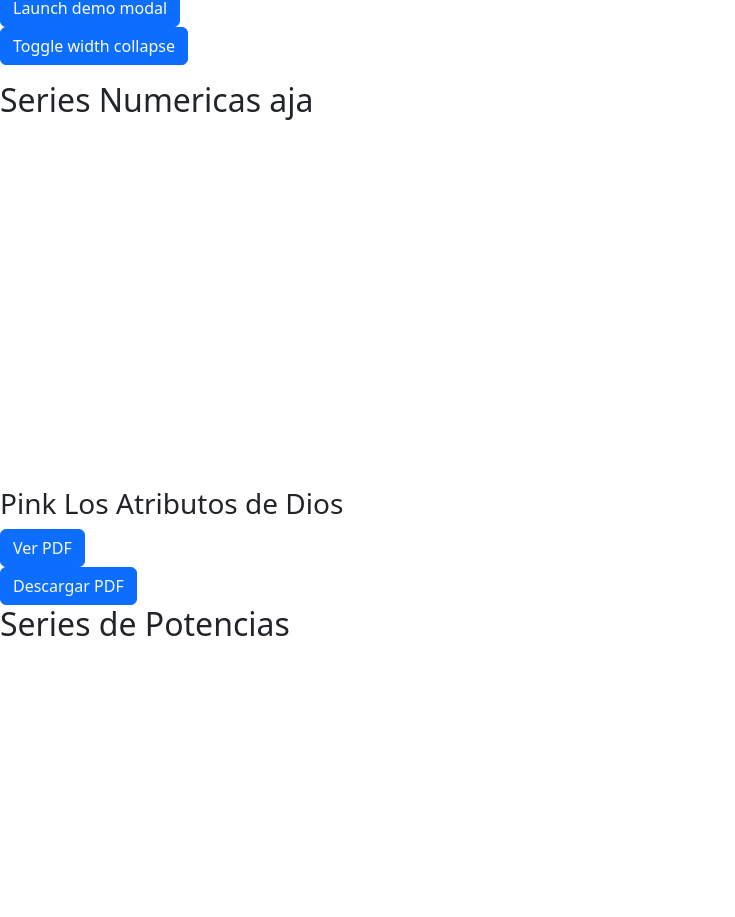
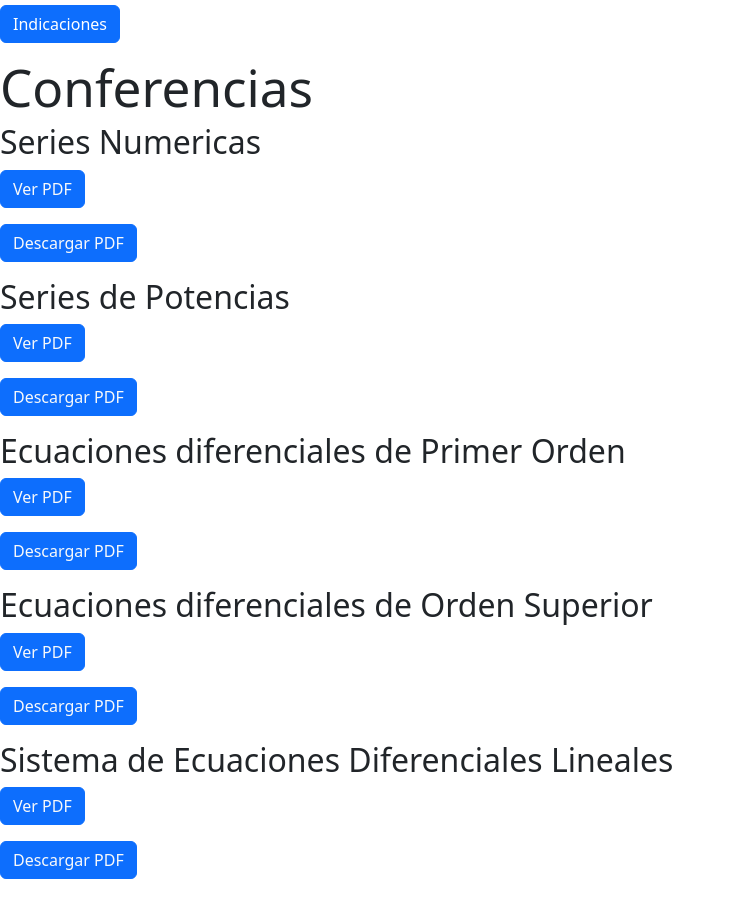
Before and after one commit to Johnnyinlove/Matematico, a React (Vite) app: page /Matematico/Cursos in a window 1280 px wide. Shown: the part 577-1494 px from the top of the page, without its empty margins (0-735 px from the left). After the commit the page ends 1472 px from the top, so only its background shows below. Built offline with nearby package versions, Linux system fonts and the light colour scheme.

Commit message:
UpConferencias

```diff
--- a/src/Cursos.tsx
+++ b/src/Cursos.tsx
@@ -2,7 +2,11 @@ import  "./index.css"
 // import React from 'react'
 import ReactPlayer from 'react-player'
 import NavCursos from './NavCursos'
-import Pink from "/A.W.Pink-Los_Atributos_de_Dios.pdf";
+import Numericas from "/Conferencia _Series_Numericas.pdf";
+import Potencia from "/Conferencia_Series_de_Potencia.pdf";
+import Edo from "/Conferencia_EDO.pdf";
+import EdoN from "/Conferencia_EDO_N.pdf";
+import Sledo from "/Conferencia_SLEDO.pdf";
 
 export default function Cursos () {
 
@@ -51,19 +55,19 @@ return (
 
 
 
-<button type="button" className="btn btn-primary" data-bs-toggle="modal" data-bs-target="#exampleModal">
-  Launch demo modal
+<button type="button" className="btn margin-top-bottom btn-primary" data-bs-toggle="modal" data-bs-target="#exampleModal">
+  Indicaciones
 </button>
 
 <div className="modal fade" id="exampleModal" tabIndex="-1" aria-labelledby="exampleModalLabel" aria-hidden="true">
   <div className="modal-dialog">
     <div className="modal-content">
       <div className="modal-header">
-        <h1 className="modal-title fs-5" id="exampleModalLabel">Modal title</h1>
+        <h1 className="modal-title fs-5" id="exampleModalLabel">Que hago?</h1>
         <button type="button" className="btn-close" data-bs-dismiss="modal" aria-label="Close"></button>
       </div>
       <div className="modal-body">
-        ...
+        En esta seccion podras encontrar las conferencias tocante al curso de Matematica III de la Universidad de Ciego de Avila
       </div>
       <div className="modal-footer">
         <button type="button" className="btn btn-secondary" data-bs-dismiss="modal">Close</button>
@@ -77,79 +81,139 @@ return (
 
 
 
-<p>
+{/* <p>
   <button className="btn btn-primary" type="button" data-bs-toggle="collapse" data-bs-target="#collapseWidthExample" aria-expanded="false" aria-controls="collapseWidthExample">
     Toggle width collapse
   </button>
-</p>
+</p> */}
 
 
 
 
 
 
-<h2>Series Numericas aja</h2>
 
-<div className="container-fluid">
+{/* <div className="container-fluid">
   <ReactPlayer
   url='https://www.youtube.com/watch?v=q3PKNySW6LQ&list=PL9SnRnlzoyX0RE6_wcrTKaWj8cmQb3uO6'
-    width='100%'
-    // height='50%'
-    controls
-    loop
-    volume={.5}
-    />
+  width='100%'
+  // height='50%'
+  controls
+  loop
+  volume={.5}
+  />
 
-</div>
+  </div> */}
 
-<h3>Pink Los Atributos de Dios</h3>
+
+<h1>Conferencias</h1>
+
+
+  <h2>Series Numericas</h2>
 
 <div>
     <div className='btn btn-primary'>
-      <a className="fs-6 text-light"  href={Pink} target="_blank" rel="noopener">
+      <a className="fs-6 text-light"  href={Numericas} target="_blank" rel="noopener">
       Ver PDF
       </a>
     </div>
 </div>
 
 
-<div>
+<div className="margin-top-bottom">
     <div className='btn btn-primary'>
-      <a className="fs-6 text-light"  href={Pink} target="_blank" rel="noopener noreferrer" download="Pink Los Atributos de Dios.pdf">
+      <a className="fs-6 text-light"  href={Numericas} target="_blank" rel="noopener noreferrer" download="Conferencia Series Numericas.pdf">
       Descargar PDF
       </a>
     </div>
 </div>
 
 
-<h2>Series de Potencias</h2>
 
 
-<div className="container-fluid">
-  <ReactPlayer
-  url='https://www.youtube.com/watch?v=_w4sPyiNdBY'
-    width='100%'
-    // height='100%'
-    controls
-    loop
-    volume={.5}
-    />
 
+
+  <h2>Series de Potencias</h2>
+
+<div>
+    <div className='btn btn-primary'>
+      <a className="fs-6 text-light"  href={Potencia} target="_blank" rel="noopener">
+      Ver PDF
+      </a>
+    </div>
 </div>
 
 
-<h2></h2>
 
-<div className="container-fluid">
-  <ReactPlayer
-  url='https://www.youtube.com/watch?v=GWS3PCBFVgI'
-    width='100%'
-    // height='100%'
-    controls
-    loop
-    volume={.5}
-    />
+<div className="margin-top-bottom">
+    <div className='btn btn-primary'>
+      <a className="fs-6 text-light"  href={Potencia} target="_blank" rel="noopener noreferrer" download="Conferencia Series de Potencia.pdf">
+      Descargar PDF
+      </a>
+    </div>
+</div>
 
+
+
+
+<h2>Ecuaciones diferenciales de Primer Orden</h2>
+
+<div>
+    <div className='btn btn-primary'>
+      <a className="fs-6 text-light"  href={Edo} target="_blank" rel="noopener">
+      Ver PDF
+      </a>
+    </div>
+</div>
+
+
+
+<div className="margin-top-bottom">
+    <div className='btn btn-primary'>
+      <a className="fs-6 text-light"  href={Edo} target="_blank" rel="noopener noreferrer" download="Conferencia EDO de primer orden.pdf">
+      Descargar PDF
+      </a>
+    </div>
+</div>
+
+
+<h2>Ecuaciones diferenciales de Orden Superior</h2>
+
+<div>
+    <div className='btn btn-primary'>
+      <a className="fs-6 text-light"  href={EdoN} target="_blank" rel="noopener">
+      Ver PDF
+      </a>
+    </div>
+</div>
+
+
+<div className="margin-top-bottom">
+    <div className='btn btn-primary'>
+      <a className="fs-6 text-light"  href={EdoN} target="_blank" rel="noopener noreferrer" download="Conferencia EDO de orden n-esimo.pdf">
+      Descargar PDF
+      </a>
+    </div>
+</div>
+
+
+<h2>Sistema de Ecuaciones Diferenciales Lineales</h2>
+
+<div>
+    <div className='btn btn-primary'>
+      <a className="fs-6 text-light"  href={Sledo} target="_blank" rel="noopener">
+      Ver PDF
+      </a>
+    </div>
+</div>
+
+
+<div className="margin-top-bottom">
+    <div className='btn btn-primary'>
+      <a className="fs-6 text-light"  href={Sledo} target="_blank" rel="noopener noreferrer" download="Conferencia SLEDO.pdf">
+      Descargar PDF
+      </a>
+    </div>
 </div>
 
 
--- a/src/index.css
+++ b/src/index.css
@@ -234,3 +234,9 @@ text-align: center; /*para alinear en el centro*/
   width: 30%;
 
 }
+
+
+.margin-top-bottom{
+  margin-top: 1rem;
+  margin-bottom: 1rem;
+}
```
Also changed, not shown: 1 other file (tests, documents, lock files or other folders).
